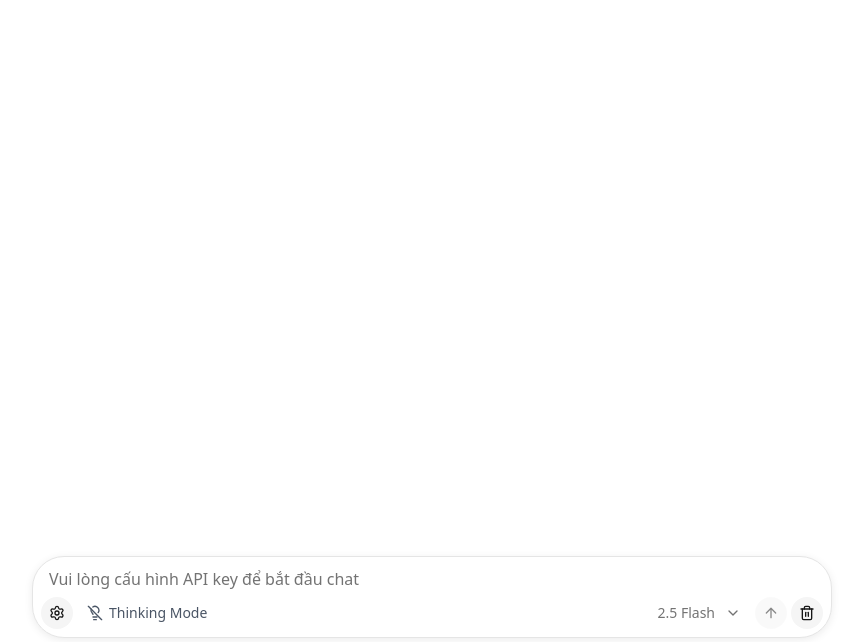
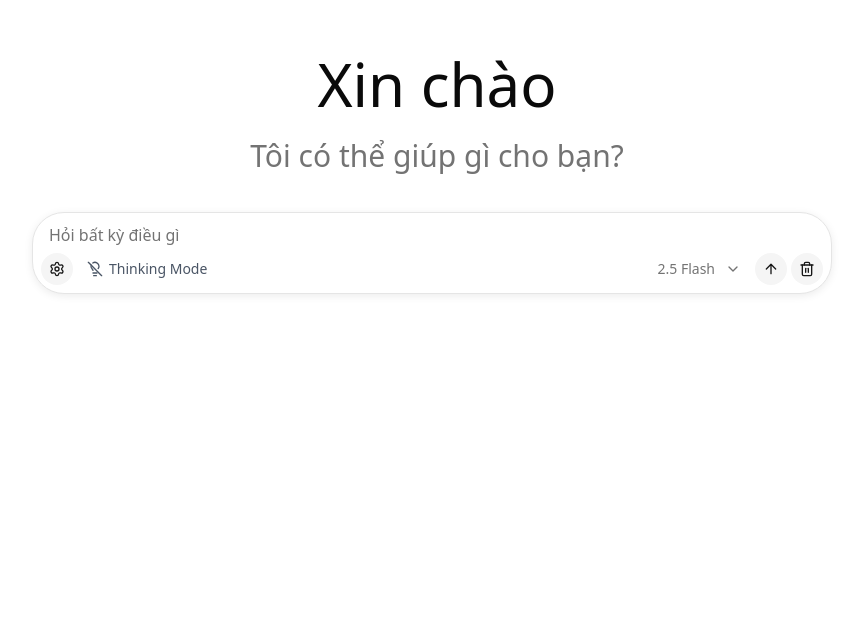
Before and after one commit to ndson03/ndson, a Next.js app: page / in a window 1280 px wide. Shown: the part 158-800 px from the top of the page, without its empty margins (203-1066 px from the left). Built offline with nearby package versions, Linux system fonts and the light colour scheme.

Commit message:
refactor: setting provider

```diff
--- a/src/app/layout.tsx
+++ b/src/app/layout.tsx
@@ -3,6 +3,7 @@ import "./globals.css";
 import { Toaster } from "react-hot-toast";
 import { I18nProvider } from "../provider/i18n-provider";
 import { ThemeProvider } from "../provider/theme-provider";
+import { SettingsProvider } from "../provider/setting-provider";
 
 export const metadata: Metadata = {
   title: "ndson",
@@ -27,7 +28,9 @@ export default function RootLayout({
           disableTransitionOnChange
           storageKey="app_theme"
         >
-          <I18nProvider>{children}</I18nProvider>
+          <I18nProvider>
+            <SettingsProvider>{children}</SettingsProvider>
+          </I18nProvider>
           <Toaster
             position="top-center"
             toastOptions={{
--- a/src/app/page.tsx
+++ b/src/app/page.tsx
@@ -10,7 +10,6 @@ import React, {
 import toast from "react-hot-toast";
 import { useTranslation } from "react-i18next";
 
-import { useApiKey } from "../hooks/use-api-key";
 import { useScrollToBottom } from "../hooks/use-scroll-to-bottom";
 import { useIndexedDB } from "../hooks/use-indexed-db";
 import { useChat } from "../hooks/use-chat";
@@ -25,16 +24,16 @@ import SettingDialog from "../components/setting/setting-dialog";
 import { ChatInput } from "../components/chat-input/chat-input";
 import { LoadingMessage } from "../components/message/loading-message";
 import { ScrollToBottomButton } from "../components/button/scroll-to-bottom-button";
+import { useSettings } from "../provider/setting-provider";
 
 export default function ChatPage() {
   const [input, setInput] = useState("");
-  const [showApiKeyModal, setShowApiKeyModal] = useState(false);
   const [isWelcome, setIsWelcome] = useState(false);
   const [inputRef, setInputRef] = useState<HTMLTextAreaElement | null>(null);
   const [isInitialLoad, setIsInitialLoad] = useState(true);
 
   const { t } = useTranslation();
-  const { apiKey, isReady: isApiKeyReady, setKey: setApiKey } = useApiKey();
+  const { apiKey, isReady: isApiKeyReady } = useSettings();
   const { selectedModelId, selectedModel, models, handleModelSelect } =
     useModelSelector();
 
@@ -65,7 +64,6 @@ export default function ChatPage() {
     isThinking,
   });
 
-  // Initialize and load messages
   useEffect(() => {
     const initializeApp = async () => {
       if (!isDBInitialized) return;
@@ -84,7 +82,6 @@ export default function ChatPage() {
     initializeApp();
   }, [isDBInitialized, loadChatHistory, setMessages]);
 
-  // Auto scroll to bottom when messages are loaded initially
   useEffect(() => {
     if (isInitialLoad && messages.length > 0) {
       scrollToBottom(0);
@@ -124,7 +121,7 @@ export default function ChatPage() {
     isMessageStreaming,
     sendMessage,
     messages.length,
-    t,
+    scrollToBottom,
   ]);
 
   const handleClearHistory = useCallback(async () => {
@@ -134,7 +131,7 @@ export default function ChatPage() {
       if (success) {
         clearMessages();
         setIsWelcome(true);
-        setIsInitialLoad(true); // Reset initial load state
+        setIsInitialLoad(true);
         setTimeout(() => {
           if (inputRef && isApiKeyReady) {
             inputRef.focus();
@@ -156,12 +153,6 @@ export default function ChatPage() {
       }
     },
     [handleSendMessage]
-  );
-
-  const placeholderText = useMemo(
-    () =>
-      isApiKeyReady ? t("input.placeholder") : t("input.placeholderNoKey"),
-    [isApiKeyReady, t]
   );
 
   const renderedMessages = useMemo(
@@ -191,13 +182,6 @@ export default function ChatPage() {
     >
       {isWelcome && <WelcomeMessage />}
 
-      <SettingDialog
-        apiKey={apiKey}
-        onApiKeyChange={setApiKey}
-        isOpen={showApiKeyModal}
-        onClose={() => setShowApiKeyModal(false)}
-      />
-
       <div className="container mx-auto ">
         <div className="flex flex-col h-full overflow-hidden relative w-full sm:w-[95%] md:w-[800px] mx-auto">
           <div className="flex-1 flex flex-col">{renderedMessages}</div>
@@ -209,11 +193,8 @@ export default function ChatPage() {
         onInputChange={setInput}
         onSendMessage={handleSendMessage}
         onKeyDown={handleKeyDown}
-        onApiKeyConfig={() => setShowApiKeyModal(true)}
         onClearHistory={handleClearHistory}
-        isApiKeyReady={isApiKeyReady}
         isLoading={isLoading || isMessageStreaming}
-        placeholder={placeholderText}
         isWelcome={isWelcome}
         setInputRef={setInputRef}
         isThinking={isThinking}
--- a/src/components/chat-input/chat-input.tsx
+++ b/src/components/chat-input/chat-input.tsx
@@ -1,21 +1,20 @@
-import React, { useCallback, useEffect, useState } from "react";
+import React, { useCallback, useEffect, useMemo, useState } from "react";
 import { ArrowUp, Trash2, Settings } from "lucide-react";
 import { ModelSelector } from "./model-selector";
 import { DeletePopup } from "./delete-chat-history-popup";
 import { useAutoResize } from "@/src/hooks/use-auto-resize";
 import { ThinkingToggle } from "./thinking-toggle";
 import { Model } from "@/src/types";
+import { useTranslation } from "react-i18next";
+import { useSettings } from "@/src/provider/setting-provider";
 
 interface ChatInputProps {
   input: string;
   onInputChange: (value: string) => void;
   onSendMessage: () => void;
   onKeyDown: (e: React.KeyboardEvent) => void;
-  onApiKeyConfig: () => void;
   onClearHistory: () => void;
-  isApiKeyReady: boolean;
   isLoading: boolean;
-  placeholder: string;
   isWelcome: boolean;
   setInputRef?: (ref: HTMLTextAreaElement | null) => void;
   isThinking: boolean;
@@ -31,11 +30,8 @@ export const ChatInput: React.FC<ChatInputProps> = ({
   onInputChange,
   onSendMessage,
   onKeyDown,
-  onApiKeyConfig,
   onClearHistory,
-  isApiKeyReady,
   isLoading,
-  placeholder,
   isWelcome,
   setInputRef,
   isThinking,
@@ -45,6 +41,9 @@ export const ChatInput: React.FC<ChatInputProps> = ({
   models,
   onModelSelect,
 }) => {
+  const { t } = useTranslation();
+  const { isReady: isApiKeyReady, openSettings } = useSettings();
+
   const { textareaRef, autoResize } = useAutoResize();
   const [showDeletePopup, setShowDeletePopup] = useState(false);
 
@@ -134,7 +133,9 @@ export const ChatInput: React.FC<ChatInputProps> = ({
         value={input}
         onChange={handleInputChange}
         onKeyDown={onKeyDown}
-        placeholder={placeholder}
+        placeholder={
+          isApiKeyReady ? t("input.placeholder") : t("input.placeholderNoKey")
+        }
         disabled={!isApiKeyReady}
         className={`flex-1 border-none p-1.5 pl-2 pr-2 resize-none w-full transition-all duration-200 ease-in-out focus:outline-none text-sm sm:text-base bg-transparent text-foreground placeholder:text-muted-foreground ${
           !isApiKeyReady ? "disabled" : ""
@@ -145,7 +146,7 @@ export const ChatInput: React.FC<ChatInputProps> = ({
         <div className="flex items-center gap-0.5 sm:gap-1">
           <div
             className="inline-flex items-center justify-center w-7 h-7 sm:w-8 sm:h-8 rounded-full cursor-pointer transition-colors duration-200 ease-in-out text-primary bg-secondary hover:bg-secondary/80 active:bg-secondary/60 apikey-config-button"
-            onClick={onApiKeyConfig}
+            onClick={openSettings}
           >
             <Settings size={14} className="w-3.5 h-3.5 sm:w-4 sm:h-4" />
           </div>
--- a/src/components/setting/setting-dialog.tsx
+++ b/src/components/setting/setting-dialog.tsx
@@ -1,3 +1,4 @@
+"use client";
 import React, { useState } from "react";
 import { Eye, EyeOff, Key, Palette, Languages, Settings } from "lucide-react";
 import {
--- a/src/hooks/use-api-key.ts
+++ /dev/null
@@ -1,39 +0,0 @@
-import { useState, useCallback, useEffect } from "react";
-
-export const useApiKey = () => {
-  const [apiKey, setApiKey] = useState("");
-  const [isReady, setIsReady] = useState(false);
-
-  // Load API key from sessionStorage on mount
-  useEffect(() => {
-    const storedApiKey = sessionStorage.getItem("gemini_api_key") || "";
-    if (storedApiKey.trim() !== "") {
-      setApiKey(storedApiKey);
-      setIsReady(true);
-    }
-  }, []);
-
-  // Save to sessionStorage and update state
-  const setKey = useCallback((key: string) => {
-    const trimmedKey = key.trim();
-    setApiKey(trimmedKey);
-    setIsReady(trimmedKey !== "");
-
-    if (trimmedKey !== "") {
-      sessionStorage.setItem("gemini_api_key", trimmedKey);
-    } else {
-      sessionStorage.removeItem("gemini_api_key");
-    }
-  }, []);
-
-  const validate = useCallback(() => {
-    return apiKey.trim() !== "";
-  }, [apiKey]);
-
-  return {
-    apiKey,
-    isReady,
-    setKey,
-    validate,
-  };
-};
--- /dev/null
+++ b/src/provider/setting-provider.tsx
@@ -0,0 +1,96 @@
+"use client";
+import React, {
+  createContext,
+  useContext,
+  useState,
+  useCallback,
+  useEffect,
+  ReactNode,
+} from "react";
+import SettingDialog from "@/src/components/setting/setting-dialog";
+
+interface SettingsContextType {
+  apiKey: string;
+  isReady: boolean;
+  setKey: (key: string) => void;
+  validate: () => boolean;
+  openSettings: () => void;
+  closeSettings: () => void;
+}
+
+const SettingsContext = createContext<SettingsContextType | undefined>(
+  undefined
+);
+
+interface SettingsProviderProps {
+  children: ReactNode;
+}
+
+export const SettingsProvider: React.FC<SettingsProviderProps> = ({
+  children,
+}) => {
+  const [apiKey, setApiKey] = useState("");
+  const [isReady, setIsReady] = useState(true);
+  const [isOpen, setIsOpen] = useState(false);
+
+  useEffect(() => {
+    const storedApiKey = localStorage.getItem("gemini_api_key") || "";
+    if (storedApiKey.trim() !== "") {
+      setApiKey(storedApiKey);
+      setIsReady(true);
+    }
+  }, []);
+
+  const setKey = useCallback((key: string) => {
+    const trimmedKey = key.trim();
+    setApiKey(trimmedKey);
+    setIsReady(trimmedKey !== "");
+
+    if (trimmedKey !== "") {
+      localStorage.setItem("gemini_api_key", trimmedKey);
+    } else {
+      localStorage.removeItem("gemini_api_key");
+    }
+  }, []);
+
+  const validate = useCallback(() => {
+    return apiKey.trim() !== "";
+  }, [apiKey]);
+
+  const openSettings = useCallback(() => {
+    setIsOpen(true);
+  }, []);
+
+  const closeSettings = useCallback(() => {
+    setIsOpen(false);
+  }, []);
+
+  const value: SettingsContextType = {
+    apiKey,
+    isReady,
+    setKey,
+    validate,
+    openSettings,
+    closeSettings,
+  };
+
+  return (
+    <SettingsContext.Provider value={value}>
+      {children}
+      <SettingDialog
+        apiKey={apiKey}
+        onApiKeyChange={setKey}
+        isOpen={isOpen}
+        onClose={closeSettings}
+      />
+    </SettingsContext.Provider>
+  );
+};
+
+export const useSettings = (): SettingsContextType => {
+  const context = useContext(SettingsContext);
+  if (context === undefined) {
+    throw new Error("useSettings must be used within a SettingsProvider");
+  }
+  return context;
+};
```
